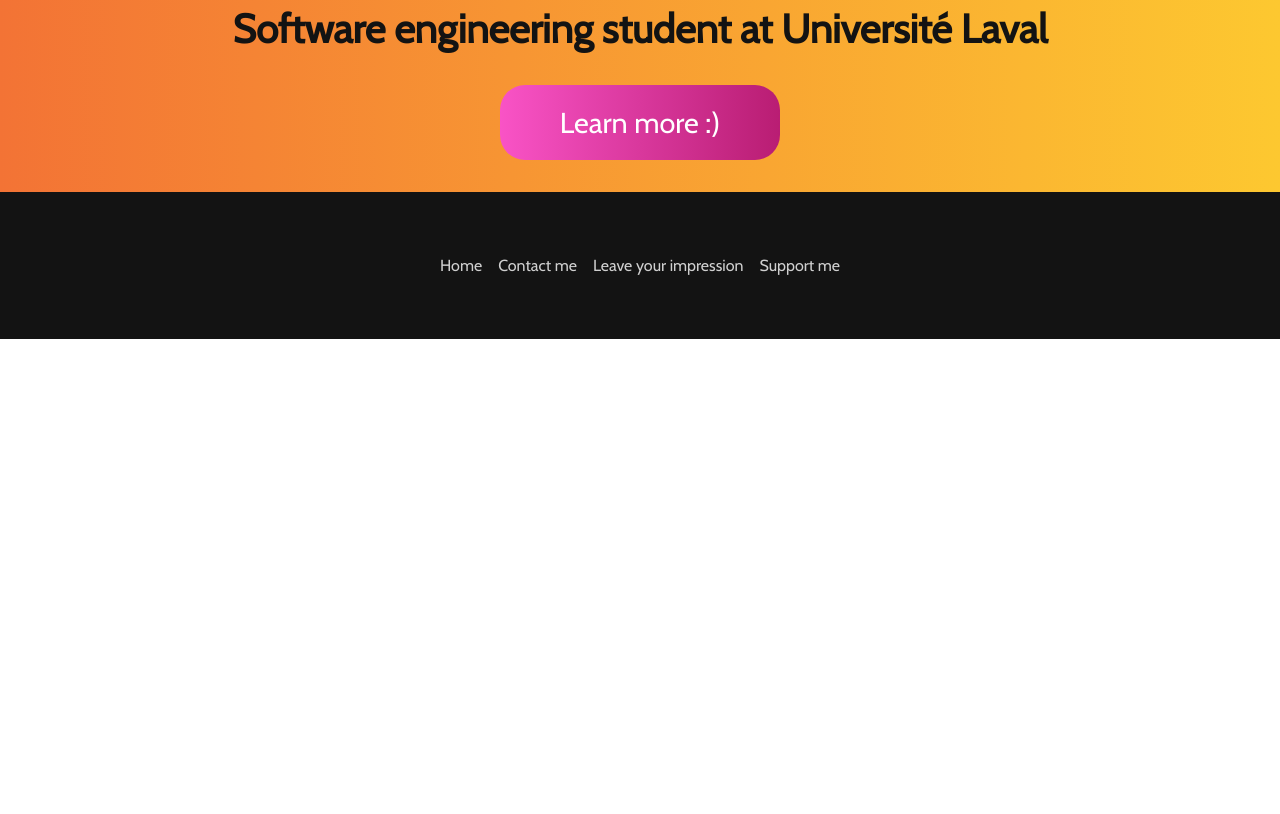
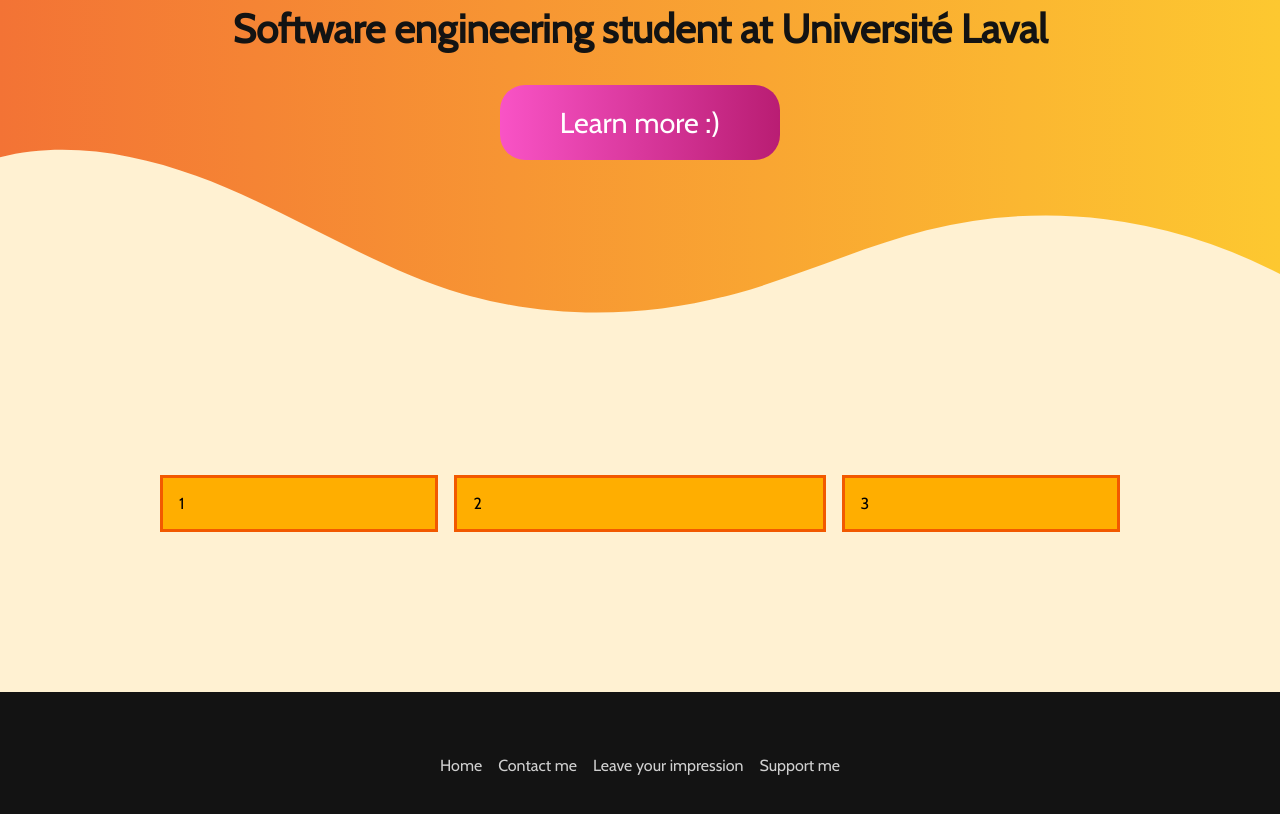
Before and after one commit to alexmathieu22/old_portfolio, a plain HTML site: page index.html in a window 1280 px wide. Shown: the part 720-1534 px from the top of the page. Before the commit the page ends 1059 px from the top, so only its background shows below. Drawn offline with nearby package versions, Linux system fonts and the light colour scheme.

Commit message:
Add nice curve and start cards

```diff
--- a/index.html
+++ b/index.html
@@ -22,6 +22,7 @@
                 <!-- ANIME MODE TOGGLE -->
                 <input class="animemode-toggle" type="submit" value="" />
             </div>
+
             <div class="hero__container">
                 <!-- Main image -->
                 <input class="photo" type="submit" value="" />
@@ -34,6 +35,29 @@
                 <button class="hero__button">
                     <a href="">Learn more :)</a>
                 </button>
+            </div>
+        </div>
+
+        <div class="wave">
+            <svg
+                data-name="Layer 1"
+                xmlns="http://www.w3.org/2000/svg"
+                viewBox="0 0 1200 120"
+                preserveAspectRatio="none"
+            >
+                <path
+                    d="M321.39,56.44c58-10.79,114.16-30.13,172-41.86,82.39-16.72,168.19-17.73,250.45-.39C823.78,31,906.67,72,985.66,92.83c70.05,18.48,146.53,26.09,214.34,3V0H0V27.35A600.21,600.21,0,0,0,321.39,56.44Z"
+                    class="shape-fill"
+                ></path>
+            </svg>
+        </div>
+
+        <!-- Cards Section -->
+        <div class="cards">
+            <div class="cards__container">
+                <div class="card">1</div>
+                <div class="card">2</div>
+                <div class="card">3</div>
             </div>
         </div>
 
--- a/styles.css
+++ b/styles.css
@@ -33,9 +33,6 @@
         var(--mainGradientLeftColor),
         var(--mainGradientRightColor)
     ); /* W3C, IE 10+/ Edge, Firefox 16+, Chrome 26+, Opera 12+, Safari 7+ */
-
-    display: flex;
-    flex-direction: column;
 }
 
 /* Header */
@@ -124,16 +121,6 @@
     }
 }
 
-/* @media screen and (m-width: 1600px) {
-    .hero__heading {
-        font-size: 200px;
-    }
-
-    .hero__main_description {
-        font-size: 120px;
-    }
-} */
-
 .hero__button {
     font-size: 1.8rem;
     background: #00f260; /* fallback for old browsers */
@@ -154,7 +141,7 @@
     border-radius: 25px;
 
     margin-top: 2rem;
-    margin-bottom: 2rem;
+    margin-bottom: 10rem;
 
     cursor: pointer;
     position: relative;
@@ -188,6 +175,46 @@
     width: 100%;
 }
 
+.wave {
+    position: static;
+    bottom: 0;
+    left: 0;
+    margin-top: -185px;
+    width: 100%;
+    overflow: hidden;
+    transform: rotate(180deg);
+}
+
+.wave svg {
+    position: relative;
+    display: block;
+    width: calc(103% + 1.3px);
+    height: 180px;
+}
+
+.wave .shape-fill {
+    fill: rgb(255, 241, 210);
+}
+
+/* Cards Section */
+.cards {
+    background: rgb(255, 241, 210);
+}
+
+.cards__container {
+    padding: 10rem 10rem 10rem 10rem;
+
+    display: grid;
+    grid-template-columns: 1.5fr 2fr 1.5fr;
+    gap: 1rem;
+}
+
+.card {
+    background-color: #ffae00;
+    border: #f25900 solid 3px;
+    padding: 1rem;
+}
+
 /* Footer Section */
 
 .footer__container {
```
Also changed, not shown: images/wave.svg (added).
